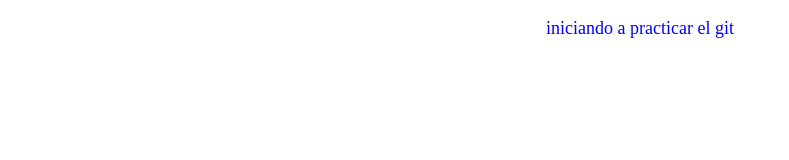
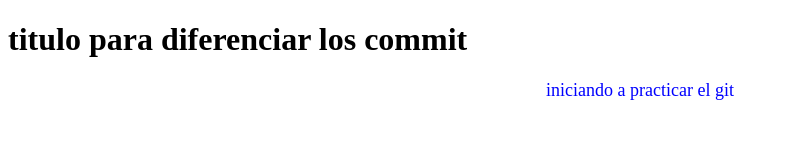
Before and after one commit to lalocesar2003/hyperblog, a plain HTML site: page index.html in a window 1280 px wide. Shown: the whole page, without its empty margins (0-789 px from the left). Drawn offline with Linux system fonts and the light colour scheme.

Commit message:
le agregue un titulo

```diff
--- a/index.html
+++ b/index.html
@@ -8,6 +8,7 @@
     <title>Document</title>
 </head>
 <body>
+    <h1>titulo para diferenciar los commit</h1>
     <p>iniciando a practicar el git</p>
 </body>
 </html>
```
